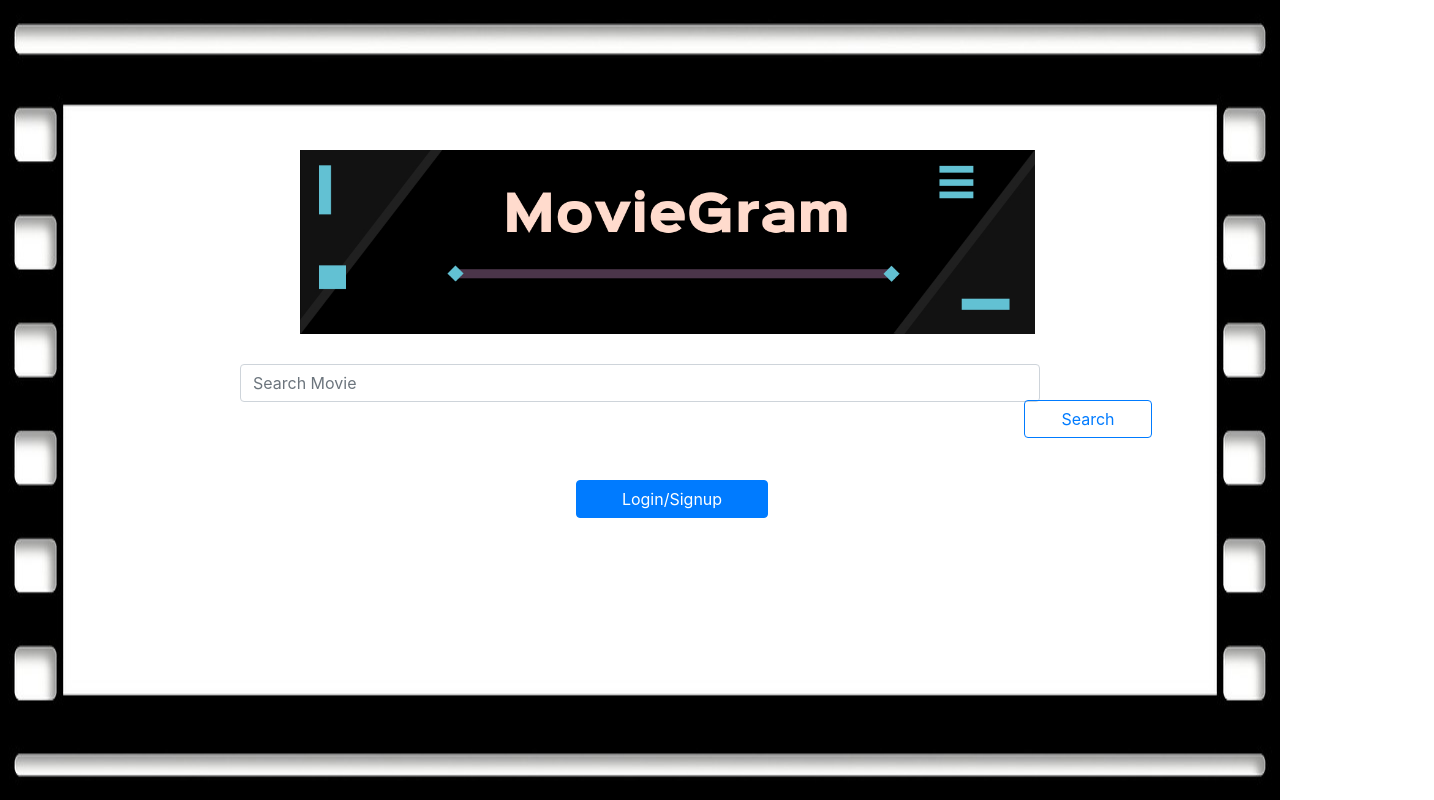
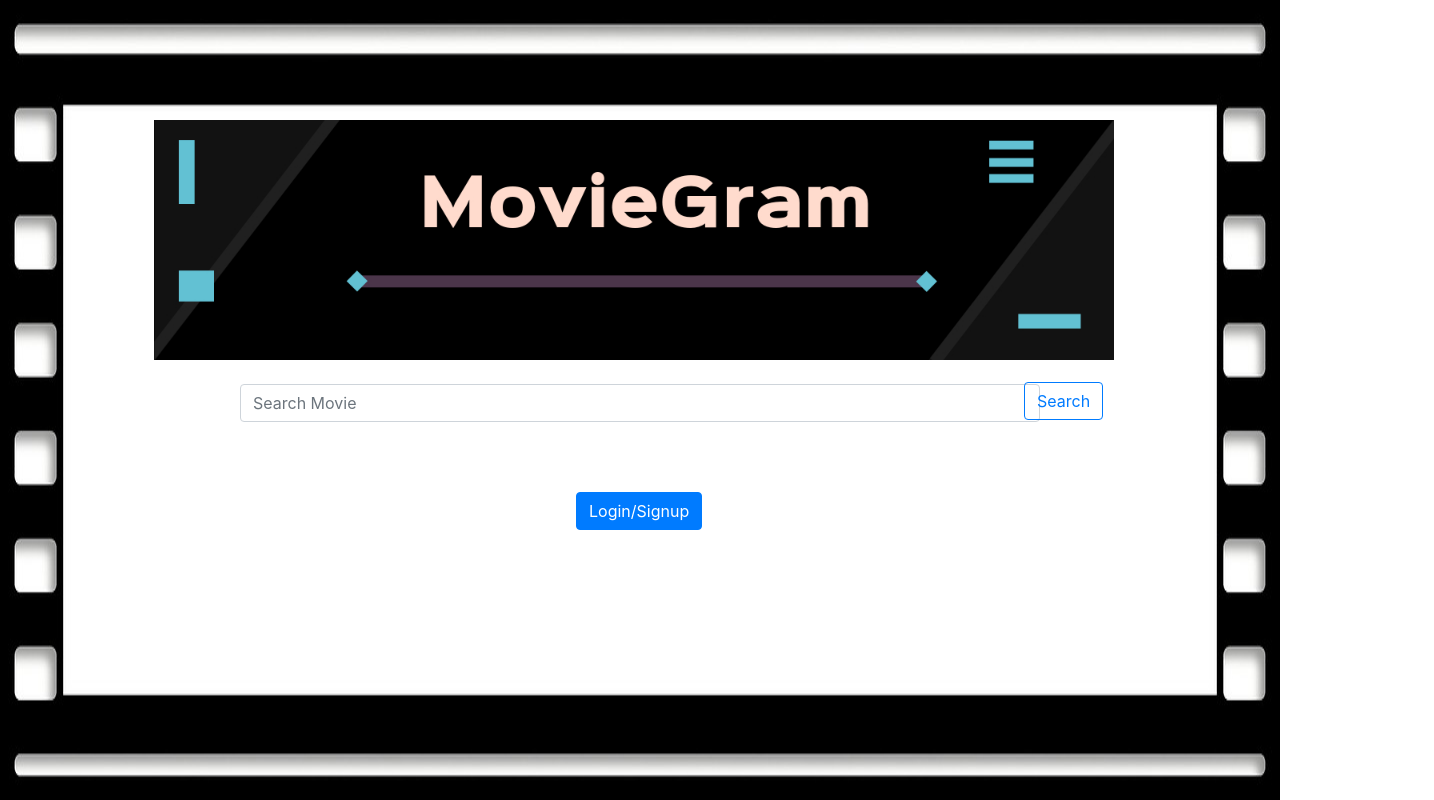
Before and after one commit to HareshNasit/Moviegram, a React (Create React App) app in the folder moviegram/: page / in a window 1280 px wide. Shown: the whole page, 1434 px wide, since content can reach past the window. Built offline with nearby package versions, Linux system fonts and the light colour scheme.

Commit message:
Updated Home styles

```diff
--- a/moviegram/src/Components/Home/index.js
+++ b/moviegram/src/Components/Home/index.js
@@ -15,21 +15,18 @@ class Home extends React.Component {
       			<img src={require("./static/Banner.jpg")} />
       		</div>
 
-      		<Form className="searchMovieform">
+      		<Form className="searchMovie">
           	  <Form.Group>
             	<Form.Control type="searchMovie" placeholder="Search Movie" />
               </Form.Group>
         	</Form>
 
-        	<Button variant="outline-primary"
-                      type="submit"
-                      className="searchButton">
-                Search
-            </Button>
-
-            <div className="Login_Signup">
-              <Button className="Login_SignupButton" as={Link} to="/login" type="submit">Login/Signup</Button>
-            </div>
+          <div className="searchButton">
+              <Button type="submit" variant="outline-primary">Search</Button>
+          </div>
+          <div className="Login_Signup">
+              <Button as={Link} to="/login" type="submit">Login/Signup</Button>
+          </div>
 
 
       	</div>
--- a/moviegram/src/Components/Home/styles.css
+++ b/moviegram/src/Components/Home/styles.css
@@ -10,40 +10,39 @@
 	background-size: 100% 100%;
 	width: 100%;
 	height: 100%;
-
+	float: left;
 
 }
 
-.searchMovieform {
+.searchMovie{
     width: 800px;
     margin-left: auto;
     margin-right: auto;
-    top: 300px;
+    top: 18%;
     justify-content: center;
+    position: relative;
 }
 
 .searchButton {
-	position: absolute;
+	position: relative;
     width: 10%;
-    margin-left: 80%;
-    top: 50%;
+    left: 80%;
+    top: 11%;
 }
 
 .Login_Signup{
-
+	position: relative;
+	width: 15%;
+	left: 45%;
+	top: 20%;
 }
 
-.Login_SignupButton{
-	position: absolute;
-	width: 15%;
-	margin-left: 45%;
-	top: 60%;
-
-}
 
 .Banner{
-	margin-top: 150px;
-	margin-left: 300px;
+	position: relative;
+	top: 15%;
+	left: 12%;
+
 }
 .Banner img{
 	width: 75%;
```
